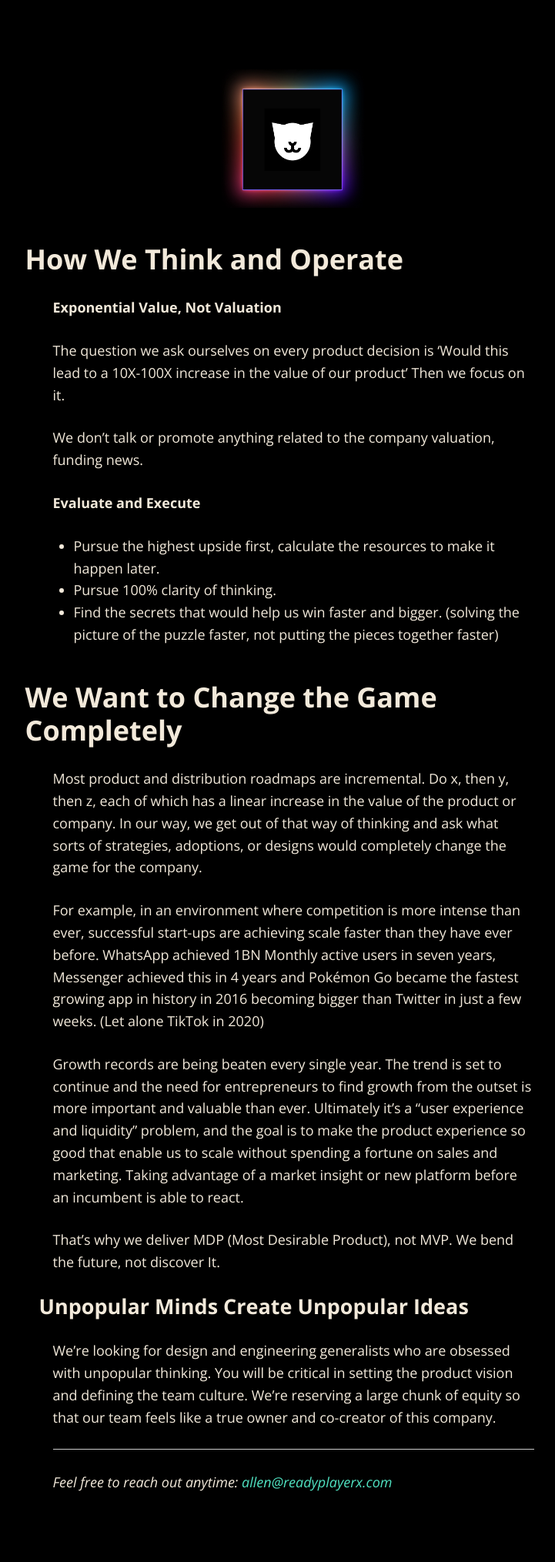
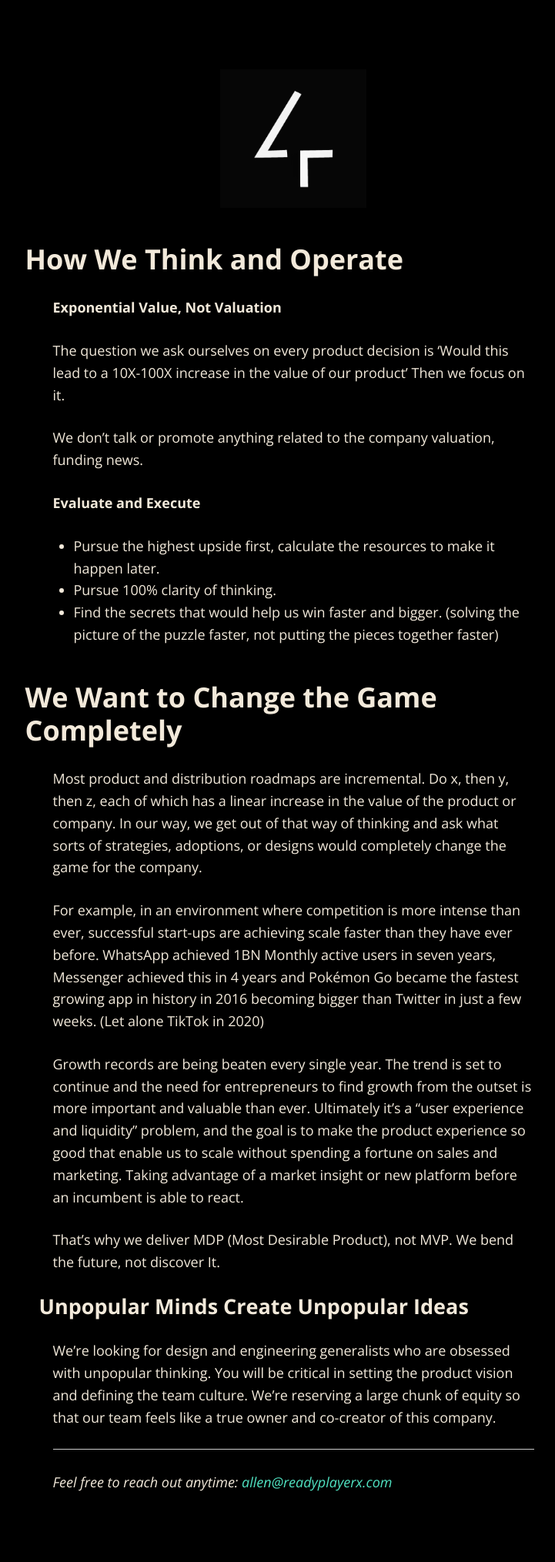
Before and after one commit to tarsmachine/tarsmachine.github.io, a Jekyll site: the page built from index.md, in a window 1280 px wide. Shown: the whole page at 77% size, without its empty margins (259-980 px from the left). Built offline with Jekyll 4.4.1, drawn with Linux system fonts in a browser that asks for light colours; nearby versions of some CDN libraries.

Commit message:
Update index.md

```diff
--- a/index.md
+++ b/index.md
@@ -2,7 +2,7 @@
 layout: default
 ---
 
-<img src="images/X-M1.png" alt="sample image" width="190" height="180">
+<img src="images/4icon.jpg" alt="sample image" width="190" height="180">
 
 
 
```
